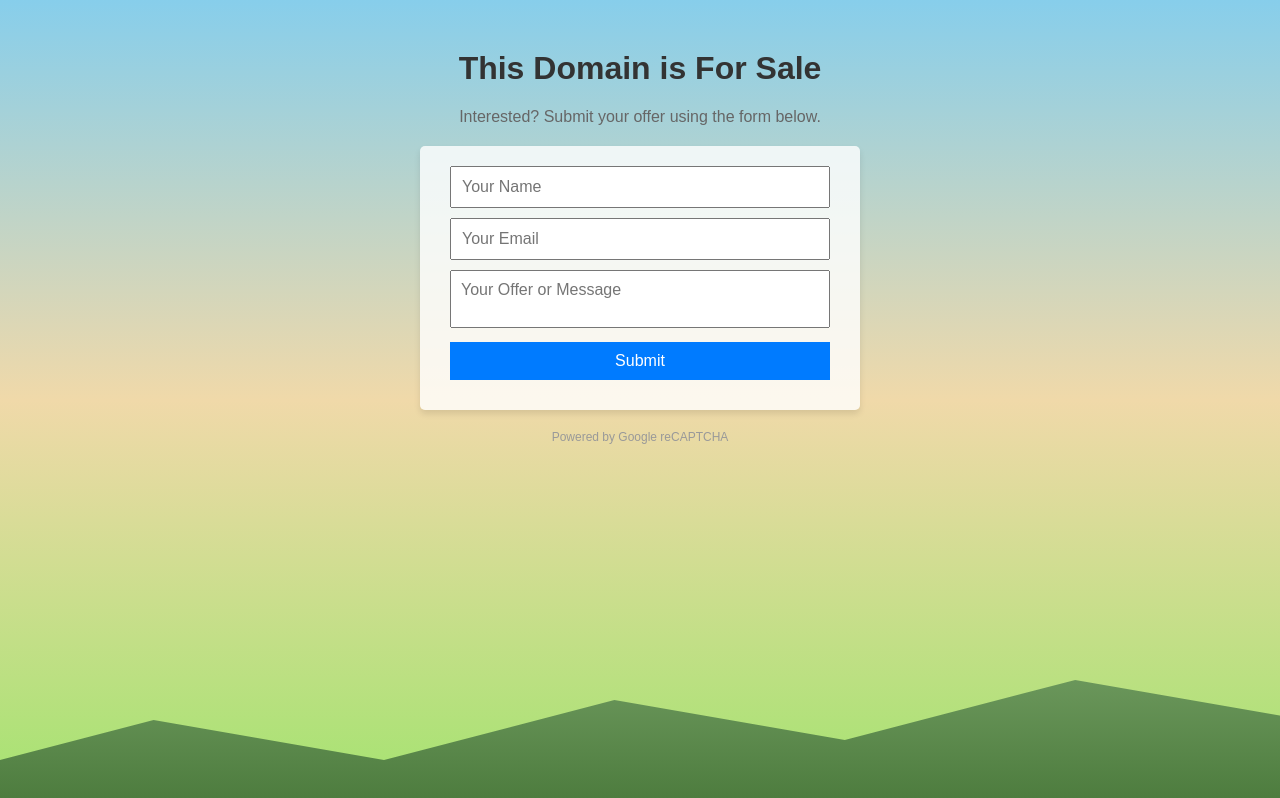
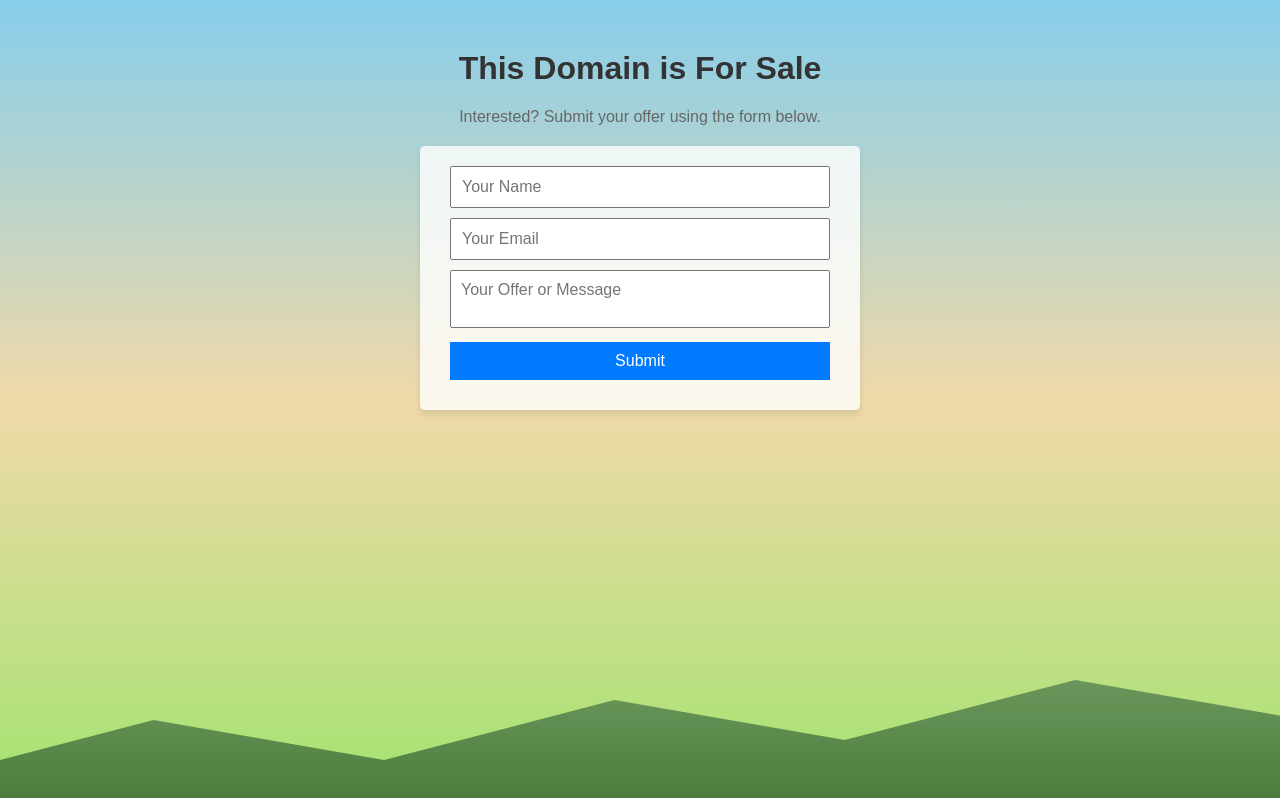
Before and after one commit to domainforsale/stlgassupply, a plain HTML site: page index.html in a window 1280 px wide. Shown: the top 798 px of the page. Drawn offline with Linux system fonts and the light colour scheme.

Commit message:
Update index.html

```diff
--- a/index.html
+++ b/index.html
@@ -107,7 +107,7 @@
         <div class="g-recaptcha" data-sitekey="6LdBSbIqAAAAAJ0PmZzXe1WE8zMOQUcIrV_UKq24"></div>
         <button type="submit">Submit</button>
     </form>
-    <p style="font-size: 12px; color: #999;">Powered by Google reCAPTCHA</p>
+   <!-- <p style="font-size: 12px; color: #999;">Powered by Google reCAPTCHA</p> -->
 
     <!-- JavaScript -->
     <script src="https://www.google.com/recaptcha/api.js" async defer></script>
```
